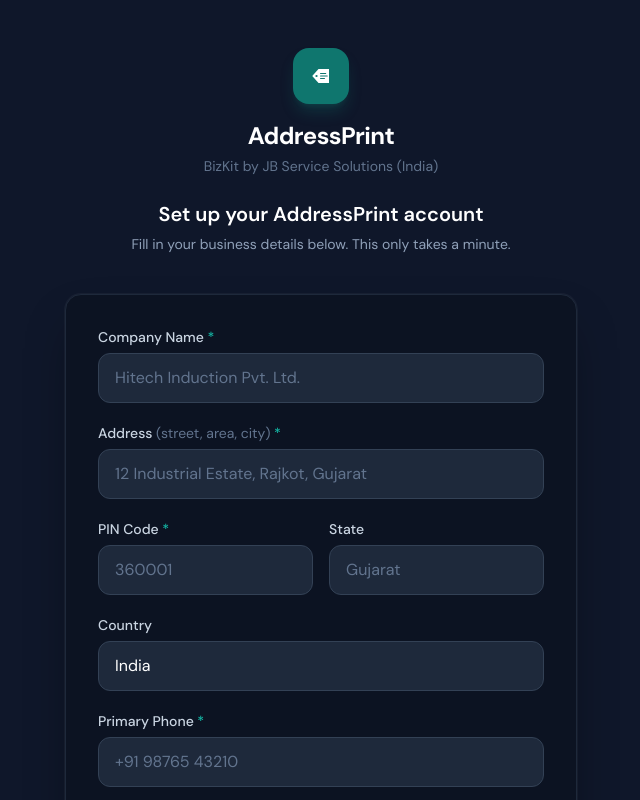
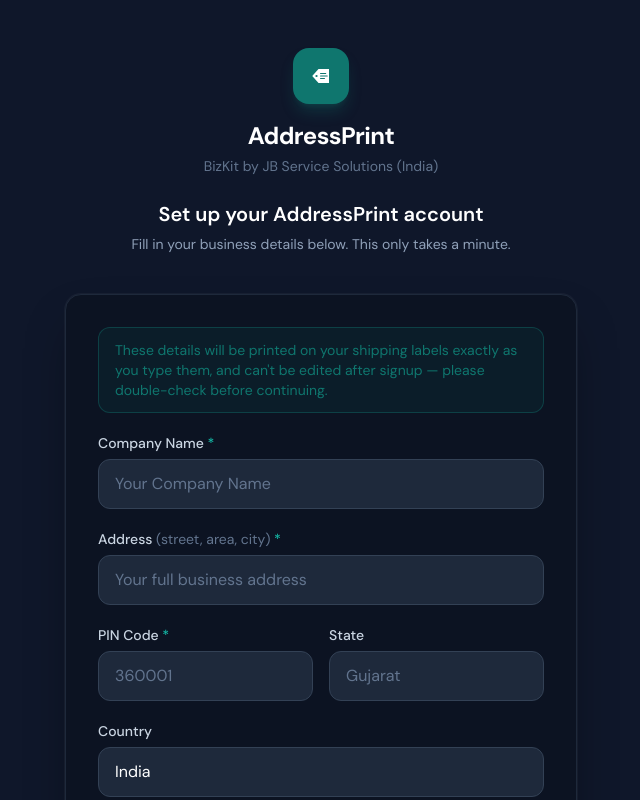
Before and after one commit to jbssindiaaddressprint-netizen/addressprint, a Next.js app: page /onboard in a window 1280 px wide. Shown: the top 800 px of the page, without its empty margins (319-959 px from the left). Built offline with nearby package versions, Linux system fonts and the light colour scheme; no server answers.

Commit message:
Onboarding: replace fictitious example placeholders with generic guidance text, add notice that printed details cannot be edited after signup

```diff
--- a/app/onboard/OnboardForm.tsx
+++ b/app/onboard/OnboardForm.tsx
@@ -125,6 +125,11 @@
 
   return (
     <form action={formAction} className="space-y-5">
+      {/* Heads up: these become the printed "From" details and aren't editable later */}
+      <div className="rounded-xl border border-[#0F766E]/40 bg-[#0F766E]/10 px-4 py-3 text-sm text-[#0F766E]">
+        These details will be printed on your shipping labels exactly as you type them, and can&apos;t be edited after signup — please double-check before continuing.
+      </div>
+
       {/* Company Name */}
       <div>
         <label htmlFor="companyName" className={labelCls}>Company Name <Required /></label>
@@ -134,7 +139,7 @@
           type="text"
           required
           disabled={locked}
-          placeholder="Hitech Induction Pvt. Ltd."
+          placeholder="Your Company Name"
           className={inputNormal}
         />
       </div>
@@ -150,7 +155,7 @@
           type="text"
           required
           disabled={locked}
-          placeholder="12 Industrial Estate, Rajkot, Gujarat"
+          placeholder="Your full business address"
           className={inputNormal}
         />
       </div>
```
